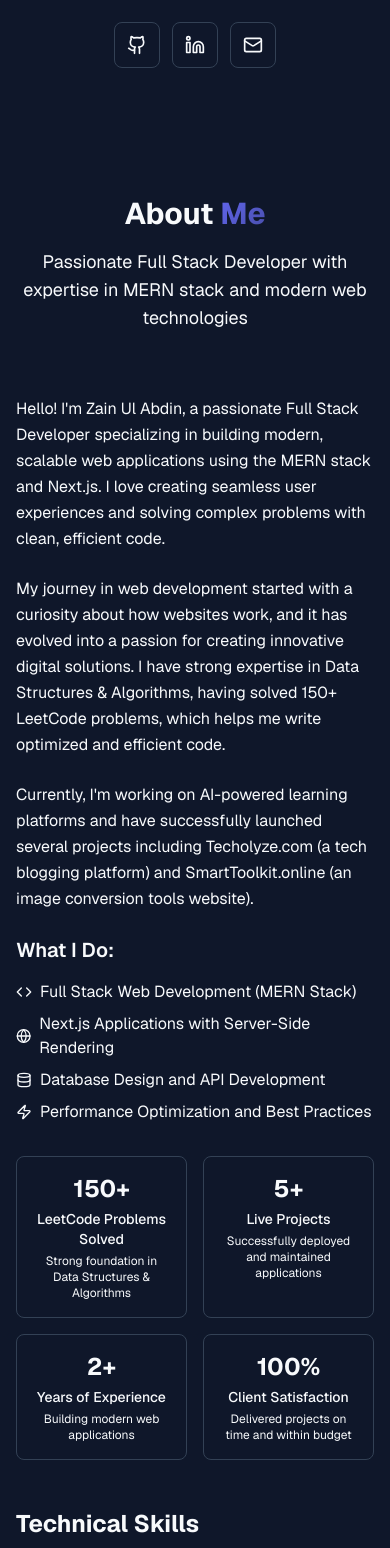
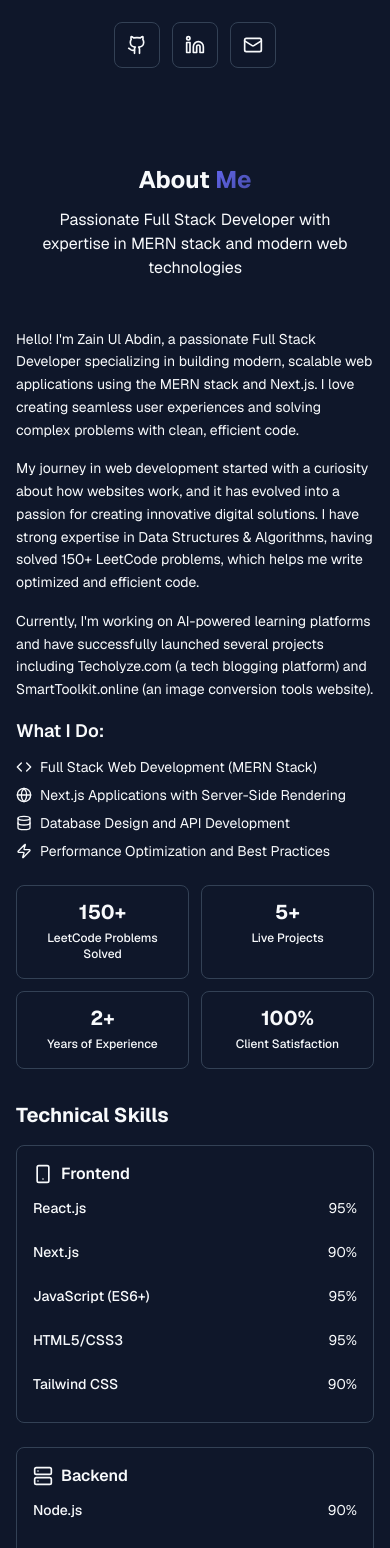
Before and after one commit to zain-khokhar/portfolio, a Next.js app: page / in a window 390 px wide. Shown: the part 980-2528 px from the top of the page. Built offline with nearby package versions, Linux system fonts and the light colour scheme.

Commit message:
feat: improve about section mobile layout with responsive achievement grid

```diff
--- a/src/app/components/AboutSection.js
+++ b/src/app/components/AboutSection.js
@@ -63,7 +63,7 @@ const AboutSection = () => {
   ];
 
   return (
-    <section id="about" className="py-20">
+    <section id="about" className="py-12 sm:py-16 lg:py-20">
       <div className="max-w-7xl mx-auto px-4 sm:px-6 lg:px-8">
         {/* Header */}
         <motion.div
@@ -71,17 +71,17 @@ const AboutSection = () => {
           whileInView={{ opacity: 1, y: 0 }}
           viewport={{ once: true }}
           transition={{ duration: 0.8 }}
-          className="text-center mb-16"
+          className="text-center mb-12 sm:mb-16"
         >
-          <h2 className="text-3xl md:text-4xl font-bold mb-4">
+          <h2 className="text-2xl sm:text-3xl md:text-4xl font-bold mb-3 sm:mb-4">
             About <span className="gradient-text">Me</span>
           </h2>
-          <p className="text-muted-foreground text-lg max-w-2xl mx-auto">
+          <p className="text-muted-foreground text-base sm:text-lg max-w-2xl mx-auto px-4">
             Passionate Full Stack Developer with expertise in MERN stack and modern web technologies
           </p>
         </motion.div>
 
-        <div className="grid lg:grid-cols-2 gap-12 items-start">
+        <div className="grid lg:grid-cols-2 gap-8 sm:gap-12 items-start">
           {/* About Content */}
           <motion.div
             initial={{ opacity: 0, x: -50 }}
@@ -91,28 +91,28 @@ const AboutSection = () => {
             className="space-y-6"
           >
             <div className="prose prose-lg max-w-none">
-              <p className="text-muted-foreground leading-relaxed mb-6">
+              <p className="text-muted-foreground leading-relaxed mb-4 sm:mb-6 text-sm sm:text-base">
                 Hello! I&apos;m Zain Ul Abdin, a passionate Full Stack Developer specializing in building
                 modern, scalable web applications using the MERN stack and Next.js. I love creating
                 seamless user experiences and solving complex problems with clean, efficient code.
               </p>
 
-              <p className="text-muted-foreground leading-relaxed mb-6">
+              <p className="text-muted-foreground leading-relaxed mb-4 sm:mb-6 text-sm sm:text-base">
                 My journey in web development started with a curiosity about how websites work,
                 and it has evolved into a passion for creating innovative digital solutions.
                 I have strong expertise in Data Structures & Algorithms, having solved 150+ LeetCode problems,
                 which helps me write optimized and efficient code.
               </p>
 
-              <p className="text-muted-foreground leading-relaxed mb-6">
+              <p className="text-muted-foreground leading-relaxed mb-4 sm:mb-6 text-sm sm:text-base">
                 Currently, I&apos;m working on AI-powered learning platforms and have successfully
                 launched several projects including Techolyze.com (a tech blogging platform)
                 and SmartToolkit.online (an image conversion tools website).
               </p>
 
-              <div className="space-y-4">
-                <h3 className="text-xl font-semibold">What I Do:</h3>
-                <ul className="space-y-2 text-muted-foreground">
+              <div className="space-y-3 sm:space-y-4">
+                <h3 className="text-lg sm:text-xl font-semibold">What I Do:</h3>
+                <ul className="space-y-2 text-muted-foreground text-sm sm:text-base">
                   <li className="flex items-center space-x-2">
                     <Code className="h-4 w-4 text-primary" />
                     <span>Full Stack Web Development (MERN Stack)</span>
@@ -139,7 +139,7 @@ const AboutSection = () => {
               whileInView={{ opacity: 1, y: 0 }}
               viewport={{ once: true }}
               transition={{ duration: 0.8, delay: 0.3 }}
-              className="grid grid-cols-2 gap-4 mt-8"
+              className="grid grid-cols-2 gap-3 sm:gap-4 mt-6 sm:mt-8"
             >
               {achievements.map((achievement, index) => (
                 <motion.div
@@ -148,15 +148,15 @@ const AboutSection = () => {
                   whileInView={{ opacity: 1, scale: 1 }}
                   viewport={{ once: true }}
                   transition={{ duration: 0.5, delay: index * 0.1 }}
-                  className="bg-card border border-border rounded-lg p-4 text-center hover-lift"
+                  className="bg-card border border-border rounded-lg p-3 sm:p-4 text-center hover-lift"
                 >
-                  <div className="text-2xl font-bold text-primary mb-1">
+                  <div className="text-xl sm:text-2xl font-bold text-primary mb-1">
                     {achievement.value}
                   </div>
-                  <div className="text-sm font-medium mb-1">
+                  <div className="text-xs sm:text-sm font-medium mb-1">
                     {achievement.title}
                   </div>
-                  <div className="text-xs text-muted-foreground">
+                  <div className="text-xs text-muted-foreground hidden sm:block">
                     {achievement.description}
                   </div>
                 </motion.div>
@@ -170,9 +170,9 @@ const AboutSection = () => {
             whileInView={{ opacity: 1, x: 0 }}
             viewport={{ once: true }}
             transition={{ duration: 0.8, delay: 0.2 }}
-            className="space-y-8"
+            className="space-y-6 sm:space-y-8"
           >
-            <h3 className="text-2xl font-bold mb-6">Technical Skills</h3>
+            <h3 className="text-xl sm:text-2xl font-bold mb-4 sm:mb-6">Technical Skills</h3>
 
             {skills.map((skillCategory, categoryIndex) => (
               <motion.div
@@ -181,14 +181,14 @@ const AboutSection = () => {
                 whileInView={{ opacity: 1, y: 0 }}
                 viewport={{ once: true }}
                 transition={{ duration: 0.6, delay: categoryIndex * 0.2 }}
-                className="bg-card border border-border rounded-lg p-6"
+                className="bg-card border border-border rounded-lg p-4 sm:p-6"
               >
-                <div className="flex items-center space-x-3 mb-4">
-                  <skillCategory.icon className="h-6 w-6 text-primary" />
-                  <h4 className="text-lg font-semibold">{skillCategory.category}</h4>
+                <div className="flex items-center space-x-2 sm:space-x-3 mb-3 sm:mb-4">
+                  <skillCategory.icon className="h-5 w-5 sm:h-6 sm:w-6 text-primary flex-shrink-0" />
+                  <h4 className="text-base sm:text-lg font-semibold">{skillCategory.category}</h4>
                 </div>
 
-                <div className="space-y-4">
+                <div className="space-y-3 sm:space-y-4">
                   {skillCategory.technologies.map((tech, techIndex) => (
                     <motion.div
                       key={tech.name}
```
